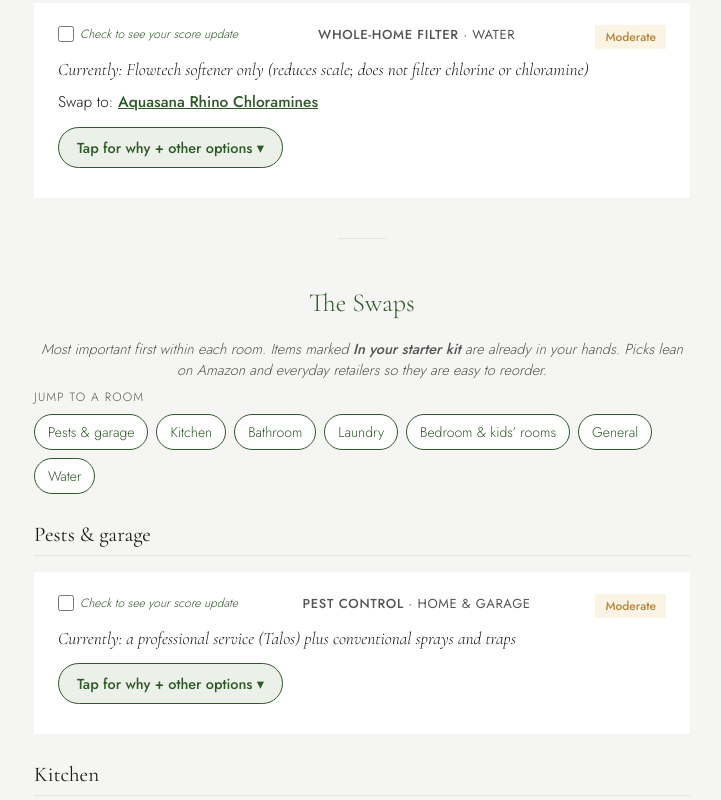
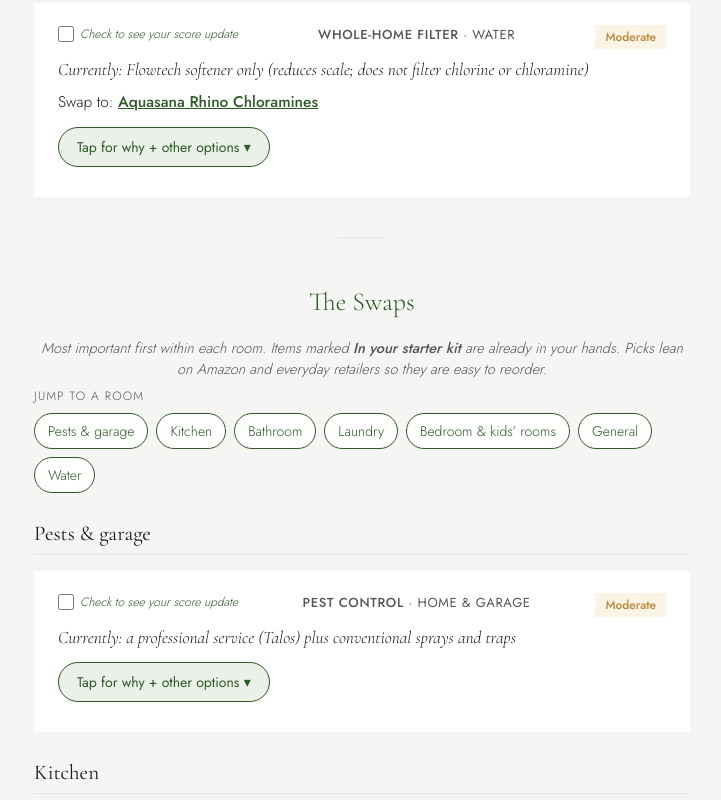
Before and after one commit to TraceHomeCo/tracehomeco.github.io, a plain HTML site: page plans/Stewart-Trace-Plan.html in a window 1280 px wide. Shown: the part 4600-5400 px from the top of the page, without its empty margins (278-999 px from the left). Drawn offline with nearby package versions, Linux system fonts and the light colour scheme.

Commit message:
Stewart plan: regular-weight button text
Co-Authored-By: Claude Sonnet 5.5 <noreply@anthropic.com>
Claude-Session: https://claude.ai/code/session_01MML8ZHpBdJcTpUTspLmJPw

```diff
--- a/plans/Stewart-Trace-Plan.html
+++ b/plans/Stewart-Trace-Plan.html
@@ -194,7 +194,7 @@
   .lead-swap a { text-decoration:underline; }
   details.more > summary { cursor:pointer; list-style:none; padding:4px 0 8px; }
   details.more > summary::-webkit-details-marker { display:none; }
-  details.more > summary .btn { display:inline-block; font-size:13px; font-weight:500; color:var(--green-text); background:var(--green-bg); border:1px solid var(--green-text); border-radius:22px; padding:9px 18px; }
+  details.more > summary .btn { display:inline-block; font-size:13px; font-weight:400; color:var(--green-text); background:var(--green-bg); border:1px solid var(--green-text); border-radius:22px; padding:9px 18px; }
   details.more[open] > summary .btn { background:#fff; }
   details.more[open] > summary .chev { display:inline-block; transform:rotate(180deg); }
   .room-nav { display:flex; flex-wrap:wrap; gap:8px; margin:6px 0 22px; align-items:center; }
@@ -228,7 +228,7 @@
   .rm { font-size:14.5px; }
   .nursery-banner-body { font-size:14.5px; }
   .room-nav a { font-size:14px; }
-  details.more > summary .btn { font-size:14.5px; }
+  details.more > summary .btn { font-size:14px; font-weight:400; }
   [style*="font-size:13px"], [style*="font-size:13.5px"], [style*="font-size: 13px"] { font-size:14.5px !important; }
   [style*="font-size:12px"] { font-size:13px !important; }
 </style>
```
